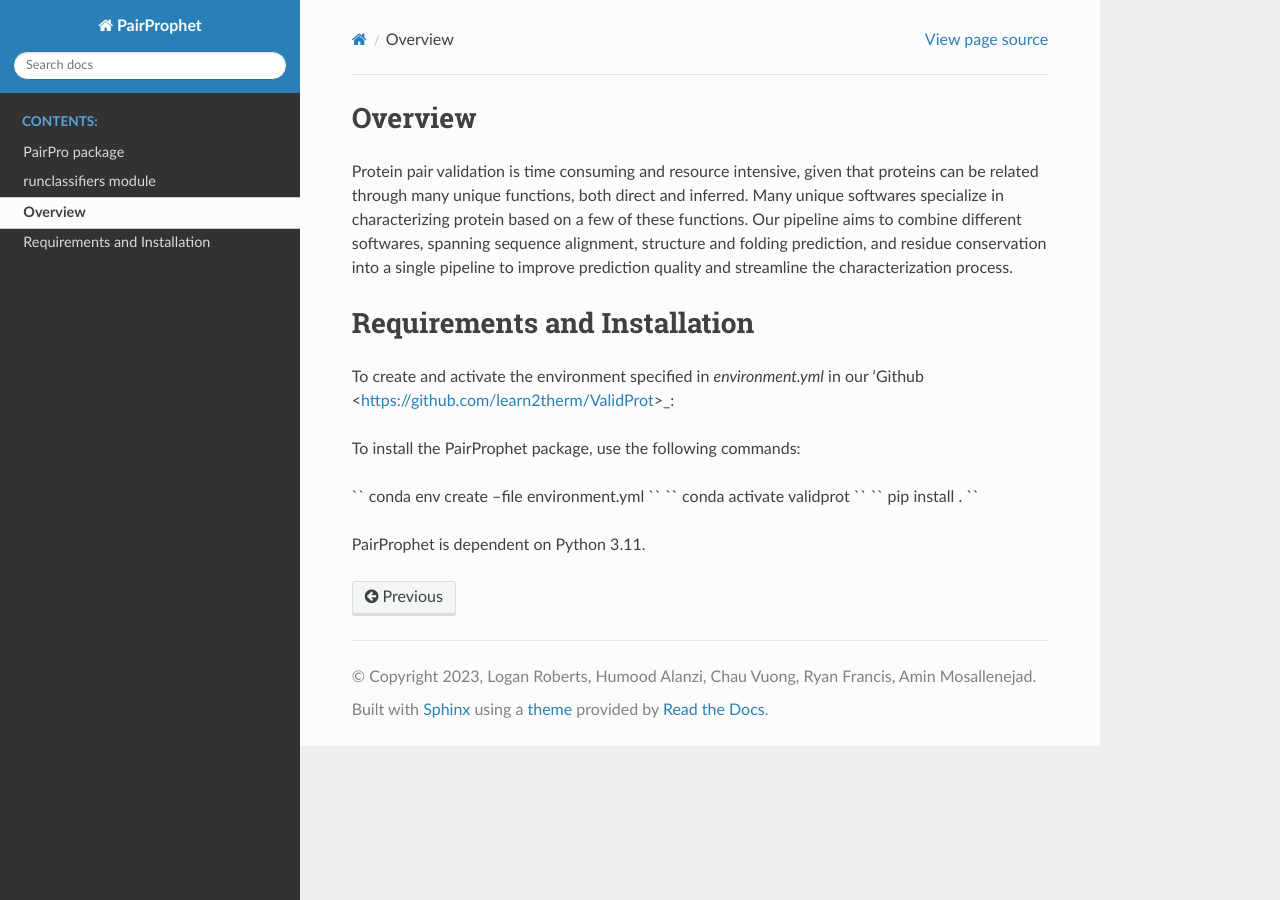
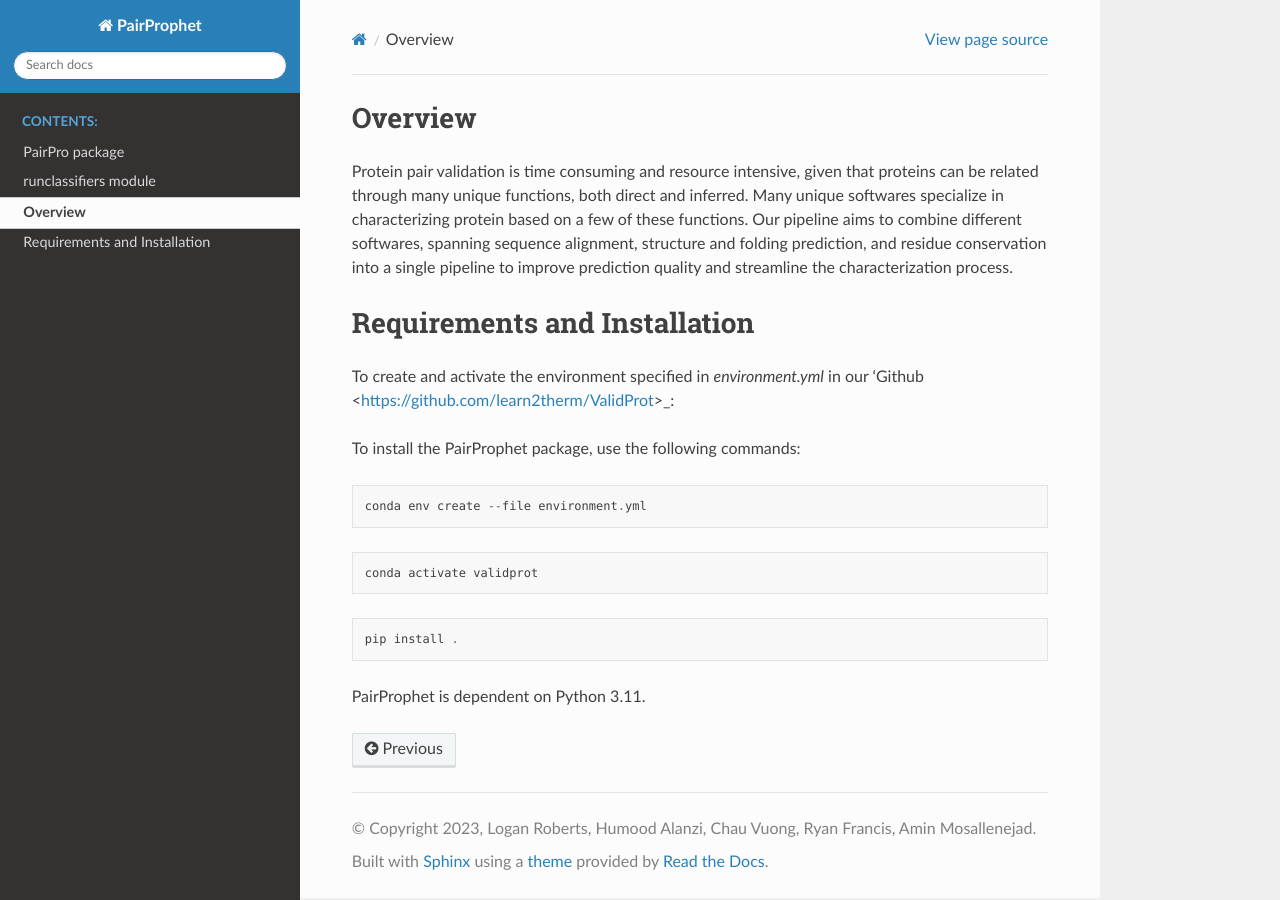
Before and after one commit to learn2therm/PairProphet, a Sphinx documentation site: the page built from docs/Contents/About.rst, in a window 1280 px wide. Built offline with Sphinx 7.4.7 and the Read the Docs theme 2.0.0, drawn with Linux system fonts in a browser that asks for light colours; pages that are not in the unit, such as notebooks, are missing from menus.

```diff
--- a/docs/Contents/About.rst
+++ b/docs/Contents/About.rst
@@ -13,14 +13,17 @@ To create and activate the environment specified in `environment.yml` in our 'Gi
 
 To install the PairProphet package, use the following commands:
 
-``
-conda env create --file environment.yml
-``
-``
-conda activate validprot
-``
-``
-pip install .
-``
+::
+
+    conda env create --file environment.yml
+
+::
+
+    conda activate validprot
+
+::
+
+    pip install .
+
 
 PairProphet is dependent on Python 3.11.
```
